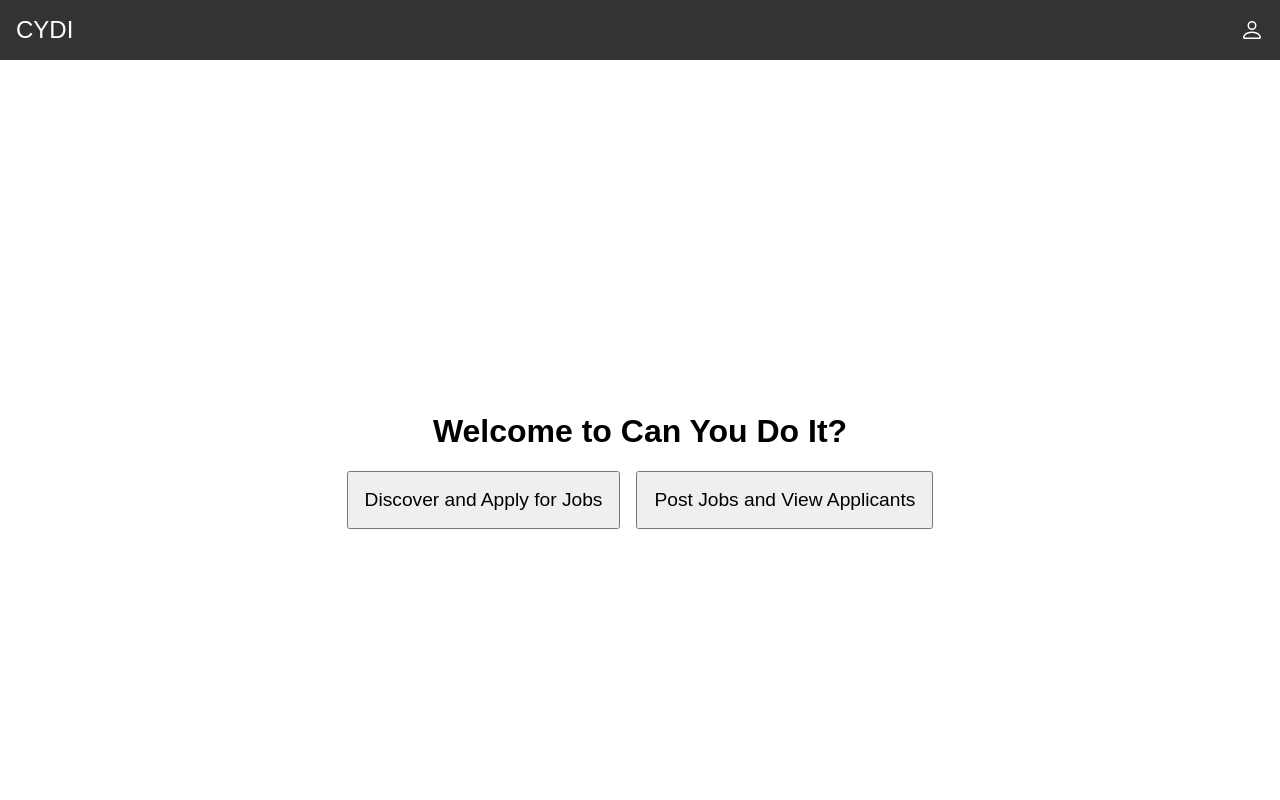
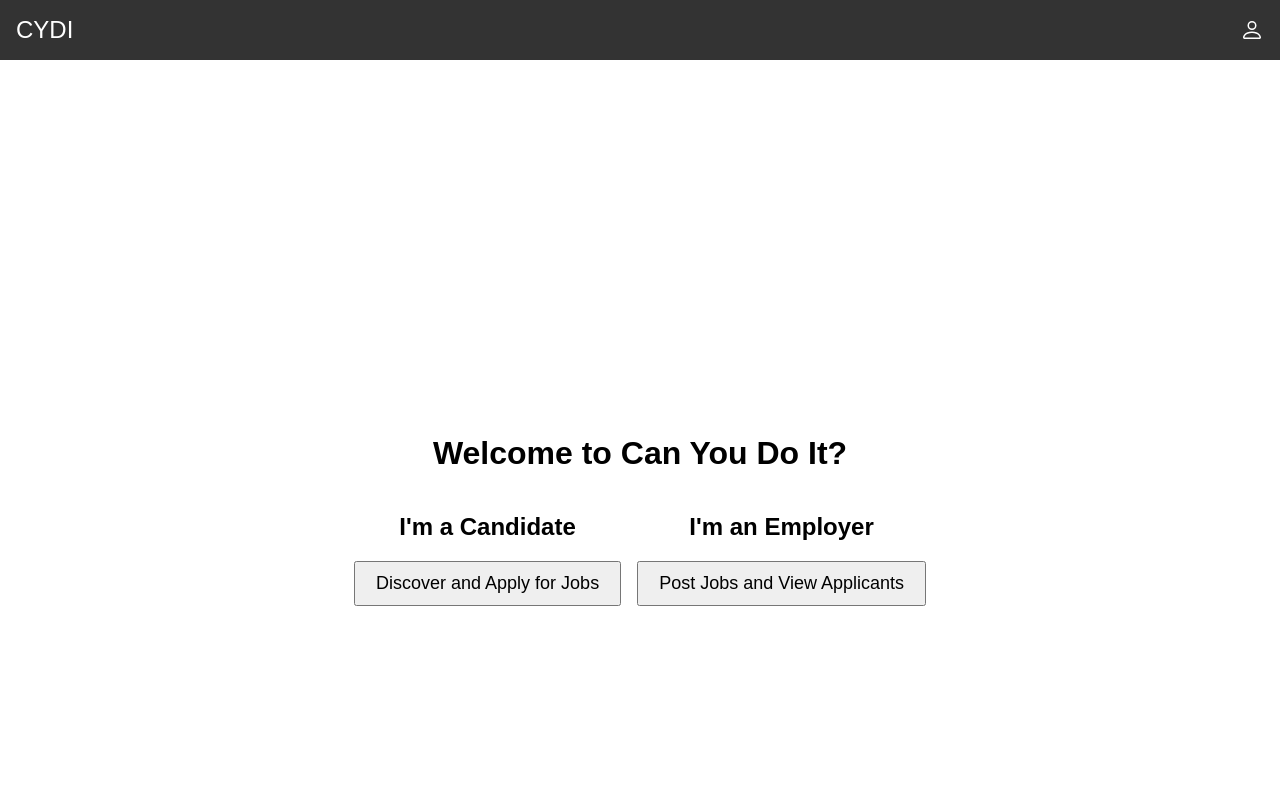
Before and after one commit to darkpoetOX/cydi_client, a React (Create React App) app: page / in a window 1280 px wide. Shown: the top 800 px of the page. Built offline with nearby package versions, Linux system fonts and the light colour scheme.

Commit message:
returned h2 headings above buttons, modified css and updated wireframe

```diff
--- a/src/App.css
+++ b/src/App.css
@@ -34,17 +34,21 @@ nav {
   flex-direction: column;
   align-items: center;
   justify-content: center;
+  text-align: center;
+  padding: 50px; /* Adjust the padding as needed */
   height: 100vh;
 }
 
 .button-container {
   display: flex;
+  justify-content: space-around;
+  align-items: center;
   gap: 1rem;
 }
 
 .big-button {
-  padding: 1rem;
-  font-size: 1.2rem;
+  padding: 10px 20px; /* Adjust button padding as needed */
+  font-size: 18px;
 }
 
 .footer {
--- a/src/containers/HomeContainer.js
+++ b/src/containers/HomeContainer.js
@@ -5,8 +5,14 @@ const HomeContainer = () => {
     <div className="home-container">
       <h1>Welcome to Can You Do It?</h1>
       <div className="button-container">
-        <button className="big-button">Discover and Apply for Jobs</button>
-        <button className="big-button">Post Jobs and View Applicants</button>
+        <div className="role-container">
+          <h2>I'm a Candidate</h2>
+          <button className="big-button">Discover and Apply for Jobs</button>
+        </div>
+        <div className="role-container">
+          <h2>I'm an Employer</h2>
+          <button className="big-button">Post Jobs and View Applicants</button>
+        </div>
       </div>
     </div>
   );
```
Also changed, not shown: CYDI Job board_wireframe.png.
